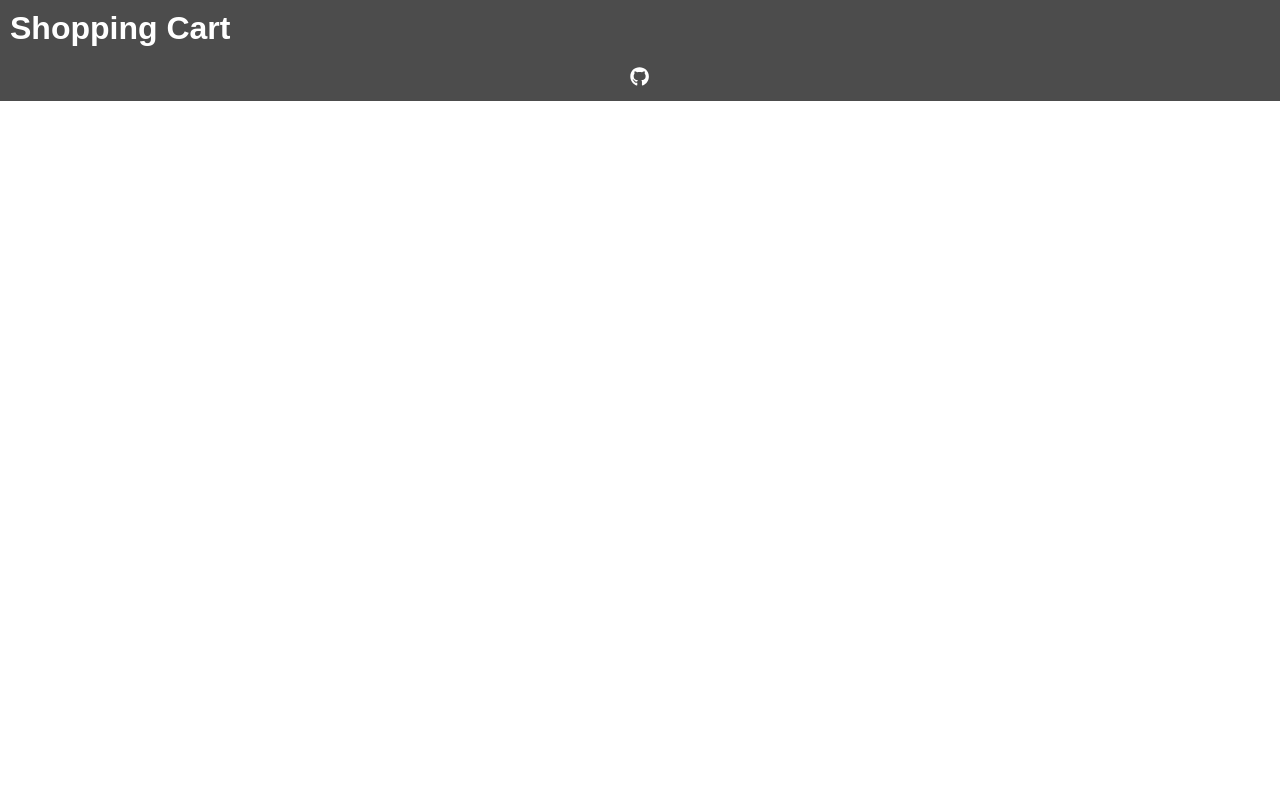
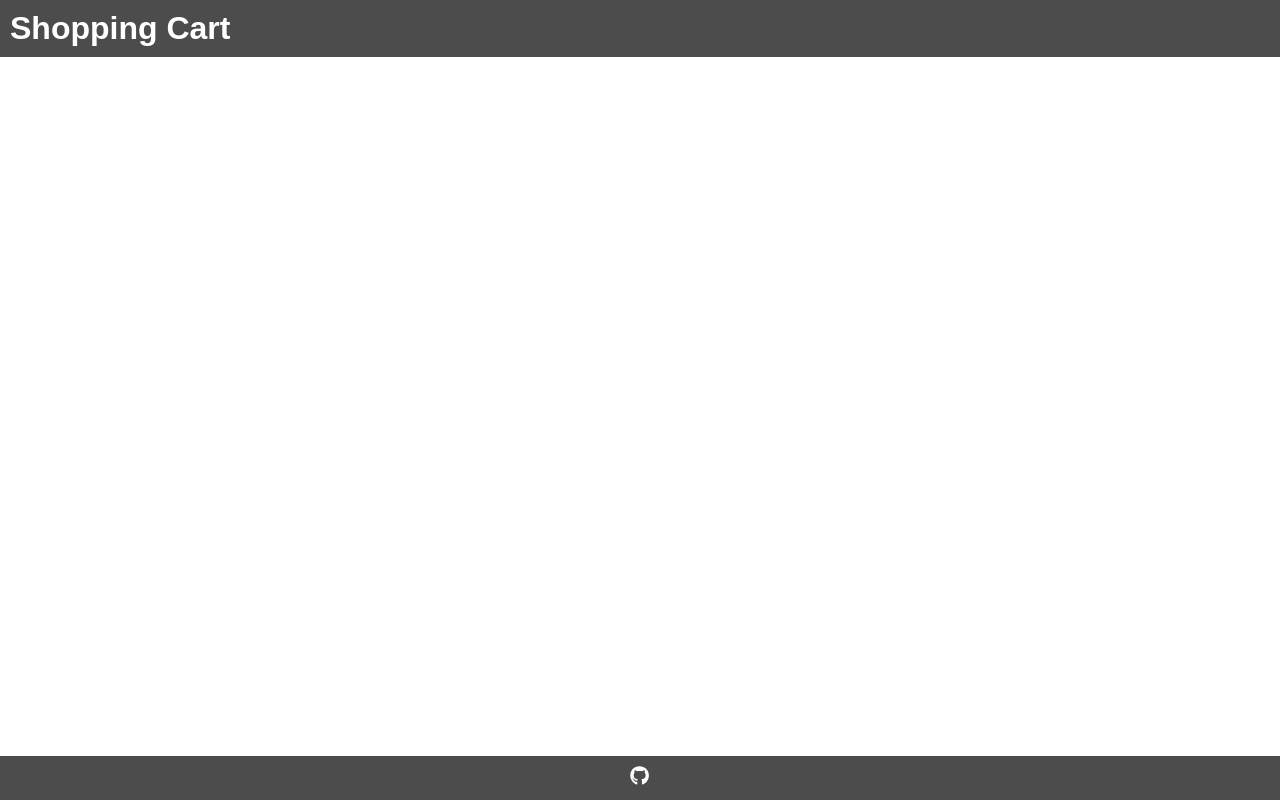
Before and after one commit to MuKhAlm/odin-shopping-cart, a React (Create React App) app: page / in a window 1280 px wide. Built offline with nearby package versions, Linux system fonts and the light colour scheme.

Commit message:
Add empty and styles main
Reason:
* Main component is going to contain most of the websites functionality inside of it.

Effect:
* Create, style Main component and add it to App.

```diff
--- a/src/App.js
+++ b/src/App.js
@@ -2,11 +2,13 @@ import React from 'react'
 import Footer from './components/Footer/Footer'
 import Header from './components/Header/Header'
 import './App.css'
+import Main from './components/Main/Main'
 
 function App () {
   return (
     <div id='App'>
       <Header></Header>
+      <Main></Main>
       <Footer></Footer>
     </div>
   )
--- /dev/null
+++ b/src/components/Main/Main.css
@@ -0,0 +1,7 @@
+main {
+    flex: auto;
+    display: flex;
+    flex-direction: column;
+    padding: 20px;
+    background-color: var(--main-light-color);
+}
--- /dev/null
+++ b/src/components/Main/Main.js
@@ -0,0 +1,9 @@
+import React from 'react'
+
+import './Main.css'
+
+export default function Main () {
+  return (
+    <main></main>
+  )
+}
```
